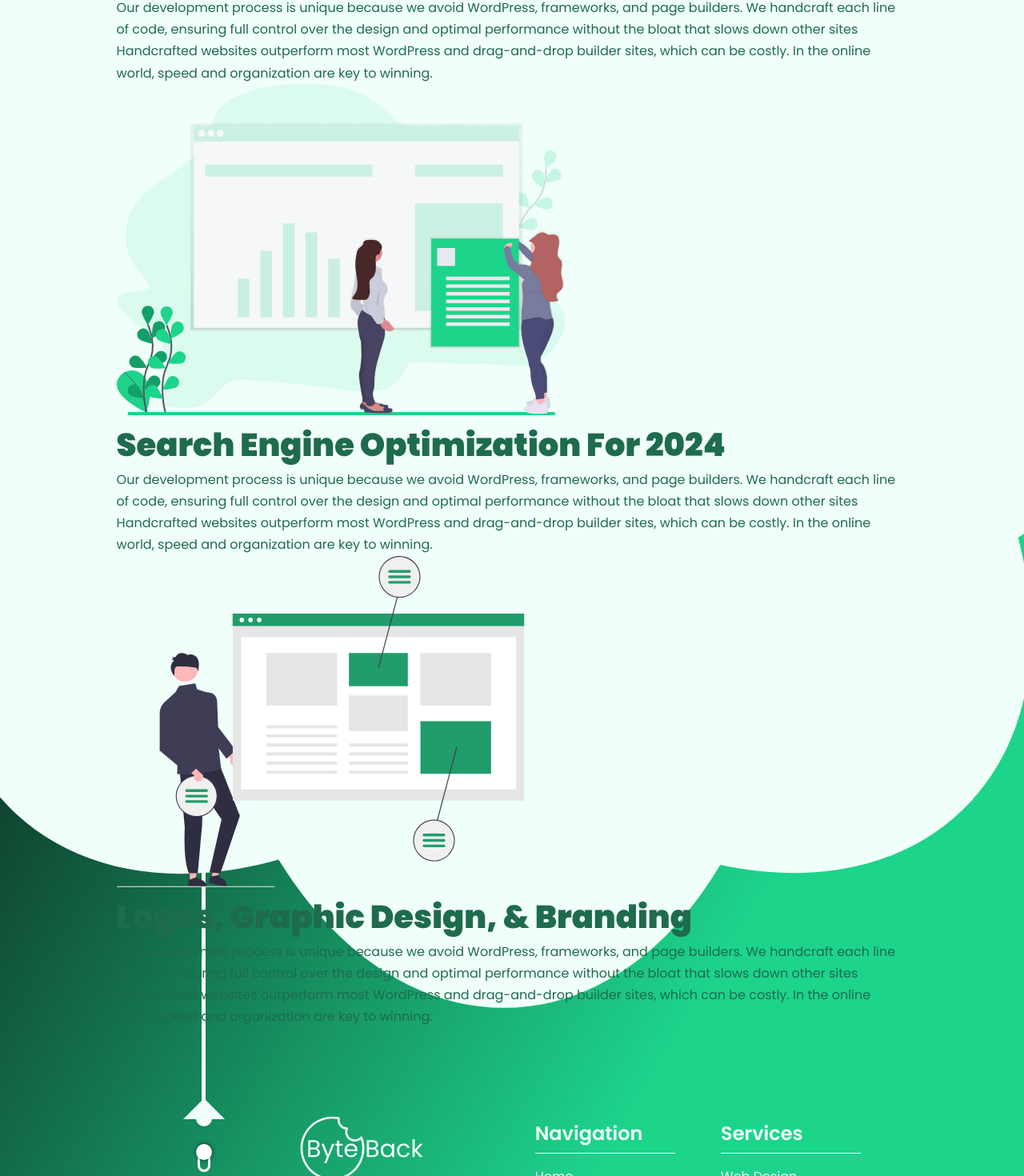
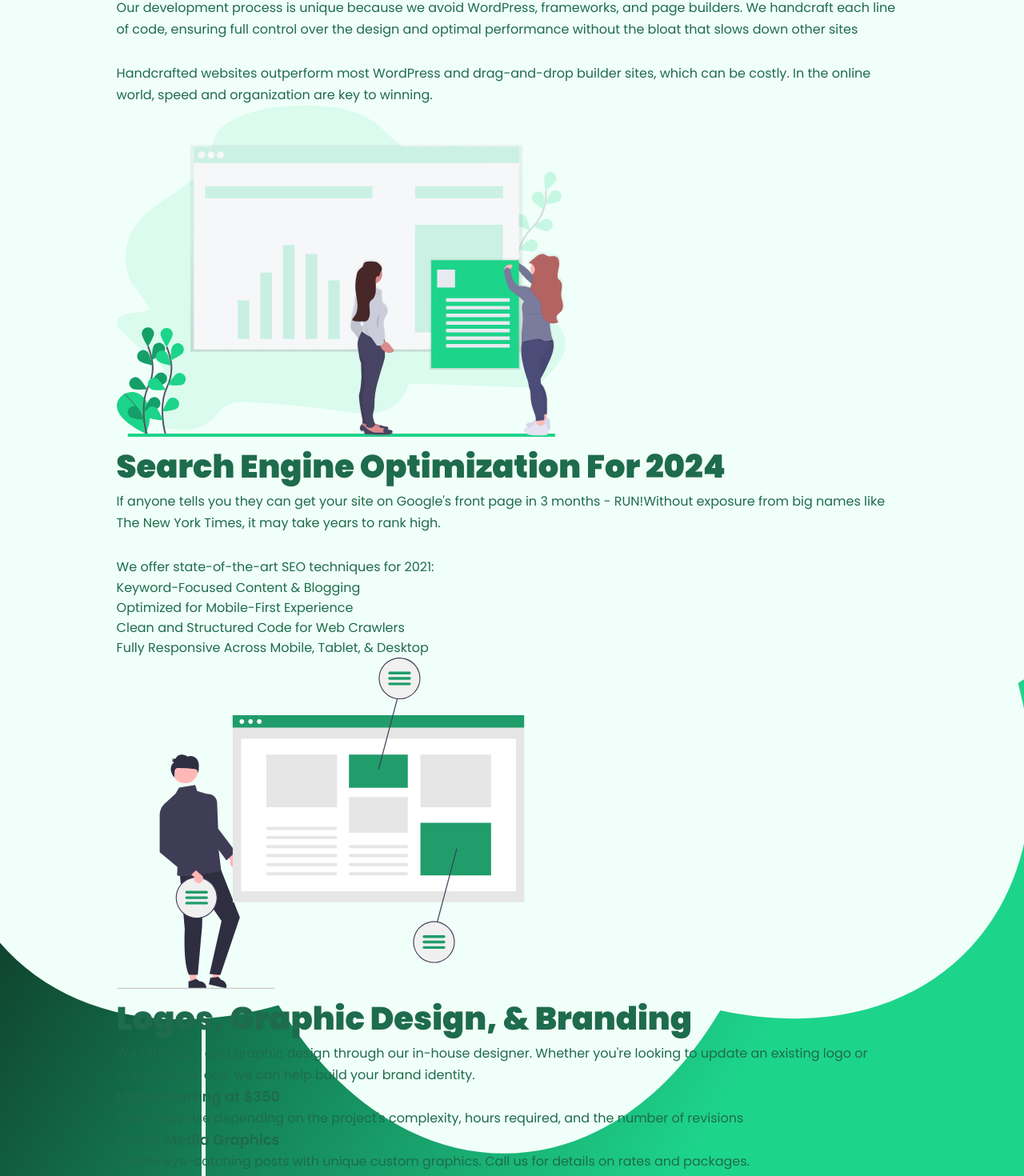
Before and after one commit to adinduokoro/Byte-Back-Digital-V2, a React (Create React App) app: page /services in a window 1280 px wide. Shown: the part 949-2419 px from the top of the page at 80% size. Built offline with nearby package versions, Linux system fonts and the light colour scheme.

Commit message:
Update WebDesignServices.js
Almost done the html structure of the site.

```diff
--- a/src/components/webDesignServices/WebDesignServices.js
+++ b/src/components/webDesignServices/WebDesignServices.js
@@ -23,58 +23,69 @@ const WebDesignServices = () => {
                 frameworks, and page builders. We handcraft each line of code,
                 ensuring full control over the design and optimal performance
                 without the bloat that slows down other sites
-              </p>
-              <p>
-                Handcrafted websites outperform most WordPress and drag-and-drop
-                builder sites, which can be costly. In the online world, speed
-                and organization are key to winning.
+                <br />
+                <br />
+                Handcrafted websites <span>outperform most WordPress</span> and
+                drag-and-drop builder sites, which can be costly. In the online
+                world, speed and organization are key to winning.
               </p>
             </div>
           </div>
-
-
-
-          <div className={styles["service-one"]}>
+          {/* --------------------------------------- */}
+          <div className={styles["service-two"]}>
             <div className={styles.left}>
               <img src={ServiceImg2} alt="" />
             </div>
             <div className={styles.right}>
               <h2>Search Engine Optimization For 2024</h2>
               <p>
-                Our development process is unique because we avoid WordPress,
-                frameworks, and page builders. We handcraft each line of code,
-                ensuring full control over the design and optimal performance
-                without the bloat that slows down other sites
+                If anyone tells you they can get your site on Google's front
+                page in 3 months - <span>RUN!</span>
+                Without exposure from big names like The New York Times, it may
+                take years to rank high.
+                <br />
+                <br />
+                We offer state-of-the-art SEO techniques for 2021:
               </p>
-              <p>
-                Handcrafted websites outperform most WordPress and drag-and-drop
-                builder sites, which can be costly. In the online world, speed
-                and organization are key to winning.
-              </p>
+              <ul>
+                <li>Keyword-Focused Content & Blogging</li>
+                <li>Optimized for Mobile-First Experience</li>
+                <li>Clean and Structured Code for Web Crawlers</li>
+                <li>Fully Responsive Across Mobile, Tablet, & Desktop</li>
+              </ul>
             </div>
           </div>
-
-
-
-          <div className={styles["service-one"]}>
+          {/* --------------------------------------- */}
+          <div className={styles["service-three"]}>
             <div className={styles.left}>
               <img src={ServiceImg3} alt="" />
             </div>
             <div className={styles.right}>
               <h2>Logos, Graphic Design, & Branding</h2>
               <p>
-                Our development process is unique because we avoid WordPress,
-                frameworks, and page builders. We handcraft each line of code,
-                ensuring full control over the design and optimal performance
-                without the bloat that slows down other sites
+                We offer logo and graphic design through our in-house designer.
+                Whether you're looking to update an existing logo or create a
+                new one, we can help build your brand identity.
               </p>
-              <p>
-                Handcrafted websites outperform most WordPress and drag-and-drop
-                builder sites, which can be costly. In the online world, speed
-                and organization are key to winning.
-              </p>
+              <ul>
+                <li>
+                  <h3>Logos Starting at $350</h3>
+                  <p>
+                    Rates may rise depending on the project's complexity, hours
+                    required, and the number of revisions
+                  </p>
+                </li>
+                <li>
+                  <h3>Social Media Graphics</h3>
+                  <p>
+                    Create eye-catching posts with unique custom graphics. Call
+                    us for details on rates and packages.
+                  </p>
+                </li>
+              </ul>
             </div>
           </div>
+          {/* --------------------------------------- */}
         </div>
       </div>
     </section>
```
